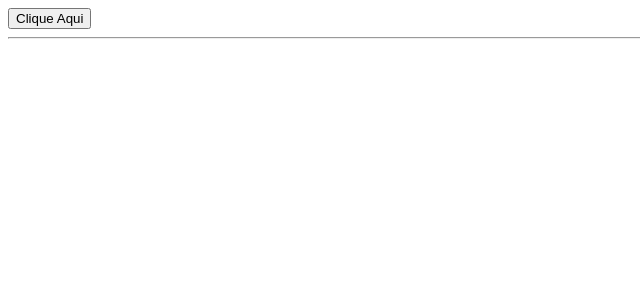
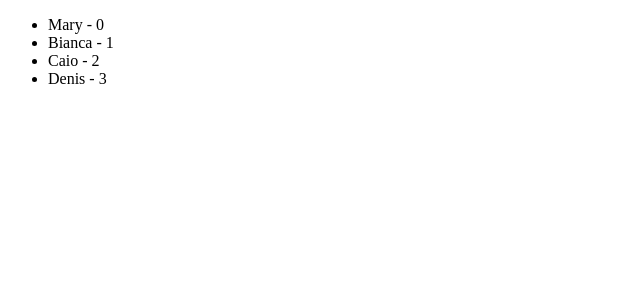
Before and after one commit to Naiarapacheco/Angular, an Angular app: page / in a window 1280 px wide. Shown: the top 300 px of the page, without its empty margins (0-640 px from the left). Built offline with nearby package versions, Linux system fonts and the light colour scheme.

Commit message:
feat: codigo desenvolvido do 05 componente

```diff
--- a/src/app/app.component.html
+++ b/src/app/app.component.html
@@ -1,4 +1,5 @@
 <!-- <app-componente01></app-componente01> -->
 <!-- <app-componente02></app-componente02> -->
 <!-- <app-componente03></app-componente03> -->
-<app-componente04></app-componente04>
+<!-- <app-componente04></app-componente04> -->
+ <app-componente05></app-componente05>
--- a/src/app/app.component.ts
+++ b/src/app/app.component.ts
@@ -5,12 +5,13 @@
 import { Componente02Component } from './componente02/componente02.component';
 import { Componente03Component } from './componente03/componente03.component';
 import { Componente04Component } from './componente04/componente04.component';
+import { Componente05Component } from './componente05/componente05.component';
 
 @Component({
   selector: 'app-root',
   standalone: true,
   imports: [CommonModule, RouterOutlet, Componente01Component, Componente02Component, Componente03Component,
-    Componente04Component
+    Componente04Component, Componente05Component
   ],
   templateUrl: './app.component.html',
   styleUrl: './app.component.css'
--- /dev/null
+++ b/src/app/componente05/componente05.component.html
@@ -0,0 +1,3 @@
+<ul>
+    <li *ngFor="let n of nomes; index as indice">{{n}} - {{indice}}</li>
+</ul>
--- /dev/null
+++ b/src/app/componente05/componente05.component.ts
@@ -0,0 +1,16 @@
+import { CommonModule } from '@angular/common';
+import { Component } from '@angular/core';
+
+@Component({
+  selector: 'app-componente05',
+  standalone: true,
+  imports: [CommonModule],
+  templateUrl: './componente05.component.html',
+  styleUrl: './componente05.component.css'
+})
+export class Componente05Component {
+
+  // Vetor de nome
+  nomes:string[] = ["Mary", "Bianca", "Caio", "Denis"];
+
+}
```
Also changed, not shown: src/app/componente05/componente05.component.css (added), 1 other file (tests, documents, lock files or other folders).
